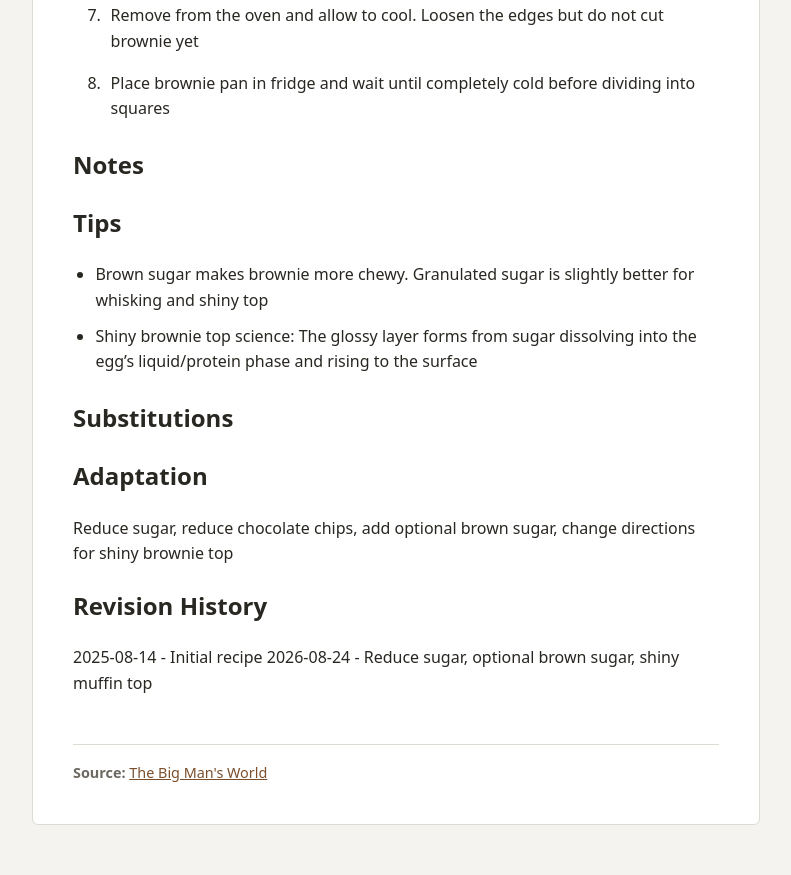
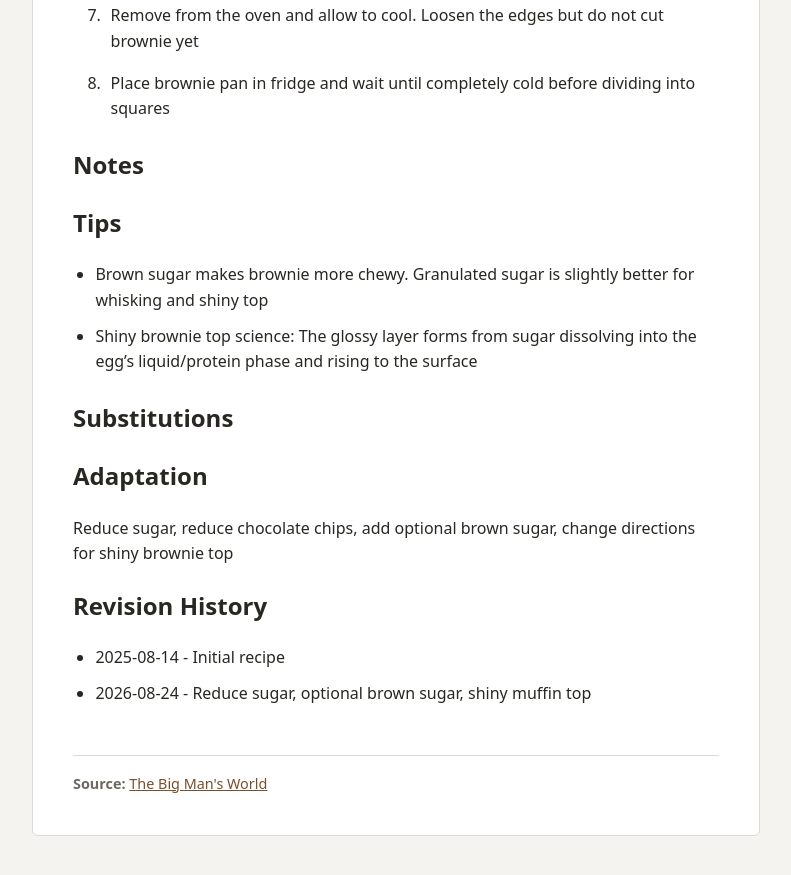
Before and after one commit to sundaycake/recipes, a Jekyll site: the page built from _recipes/almond-flour-brownies.md, in a window 1280 px wide and 900 px high, scrolled down 1689 px. Shown: the top 875 px of the window, without its empty margins (244-1035 px from the left). Built offline with Jekyll 4.4.1, drawn with Linux system fonts in a browser that asks for light colours.

```diff
--- a/_recipes/almond-flour-brownies.md
+++ b/_recipes/almond-flour-brownies.md
@@ -72,5 +72,5 @@ Reduce sugar, reduce chocolate chips, add optional brown sugar, change direction
 
 ## Revision History
 
-2025-08-14 - Initial recipe
-2026-08-24 - Reduce sugar, optional brown sugar, shiny muffin top
+- 2025-08-14 - Initial recipe
+- 2026-08-24 - Reduce sugar, optional brown sugar, shiny muffin top
```
